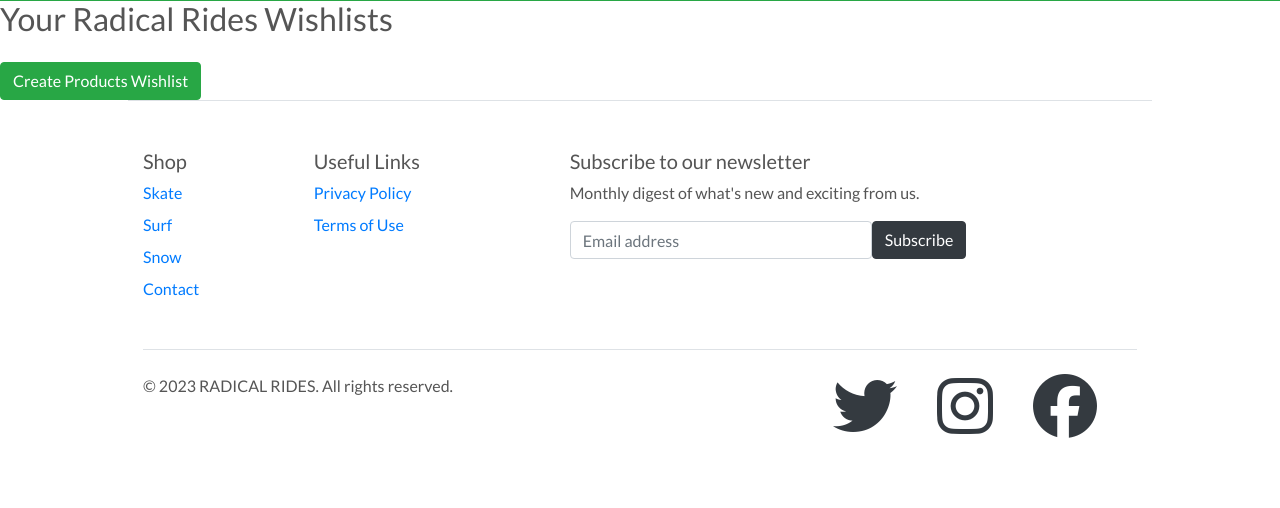
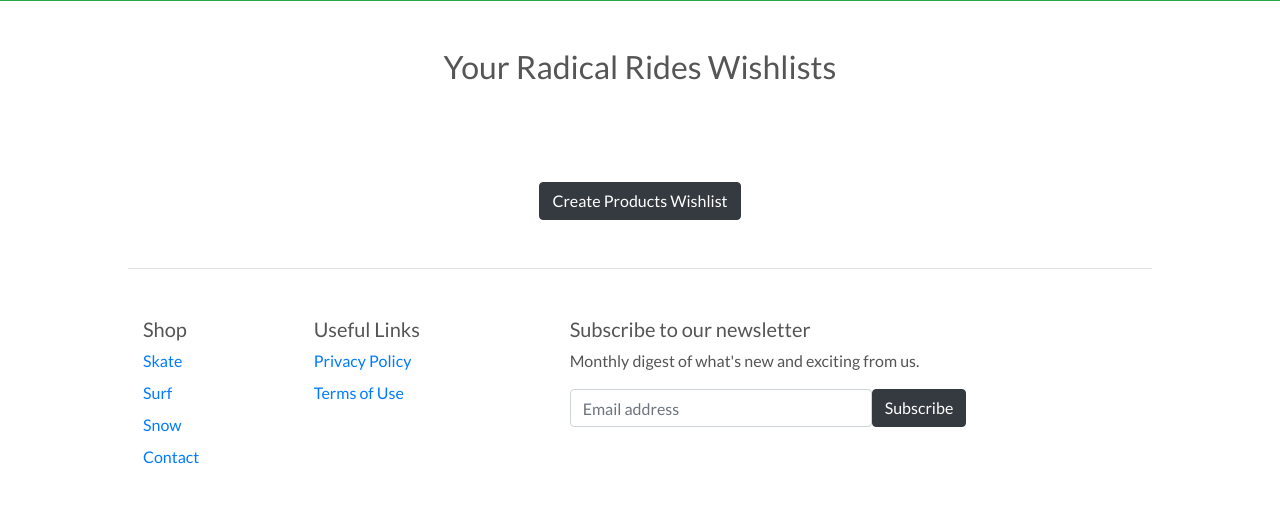
Before and after one commit to Xalil404/Radical_Rides, a Django app: page /products/wishlists/ in a window 1280 px wide. Shown: the part 164-672 px from the top of the page. Before the commit the page ends 602 px from the top, so only its background shows below. Run offline with Django 3.2, Linux system fonts and the light colour scheme; the visitor is signed in with stand-in values (Sample User, id 1); data that the repository does not hold is empty; some libraries are stand-ins or nearby versions.

Commit message:
Styled view wishlists page

```diff
--- a/templates/wishlists.html
+++ b/templates/wishlists.html
@@ -11,23 +11,24 @@
 
 {% block content %}
 
+<div class="container mt-5 text-center">
     <h2>Your Radical Rides Wishlists</h2>
-<div class="list-group">
+    <div class="list-group mt-5">
         {% for wishlist in user_wishlists %}
-      <div class="list-group-item d-flex justify-content-between align-items-center">
-          <a href="{% url 'view_wishlist' wishlist.id %}" class="list-group-item-action">
+            <a href="{% url 'view_wishlist' wishlist.id %}" class="list-group-item list-group-item-action d-flex justify-content-between align-items-center">
                 {{ wishlist.name }}
-          </a>
                 <form method="post" action="{% url 'delete_wishlist' wishlist.id %}" class="ml-2">
                     {% csrf_token %}
                     <button type="submit" class="btn btn-danger btn-sm">Delete Wishlist</button>
                 </form>
-      </div>
+            </a>
         {% endfor %}
     </div>
 
-  <a href="{% url 'create_wishlist' %}" class="btn btn-success mt-3">
+    <a href="{% url 'create_wishlist' %}" class="btn btn-dark my-5 mx-auto">
         Create Products Wishlist
     </a>
 
+</div>
+
 {% endblock %}
```
Lines whose indentation alone changed are shown as unchanged.
